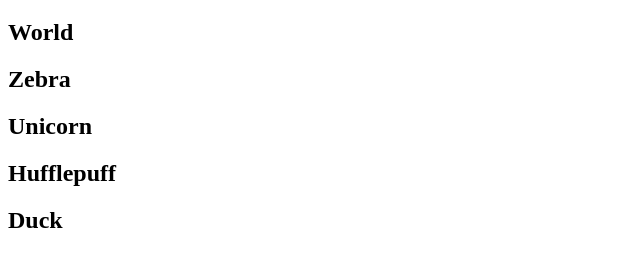
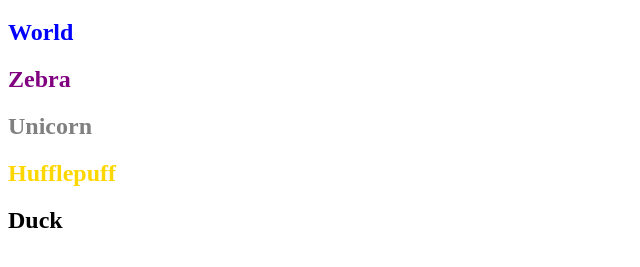
Before and after one commit to aadenbyte/relationship-css-two, a plain HTML site: page index.html in a window 1280 px wide. Shown: the part 61-328 px from the top of the page, without its empty margins (0-640 px from the left). Drawn offline with Linux system fonts and the light colour scheme.

Commit message:
updated css to follow rules

```diff
--- a/style.css
+++ b/style.css
@@ -1,4 +1,15 @@
-html {
-  height: 100%;
-  width: 100%;
+section > h2 {
+  color: blue;
 }
+
+section > h2 + h2 {
+  color: purple;
+}
+
+article > h2 + h2 {
+  color: gold;
+}
+
+section > article {
+  color: gray;
+}
```
Also changed, not shown: index.html (+4 -0 lines).
